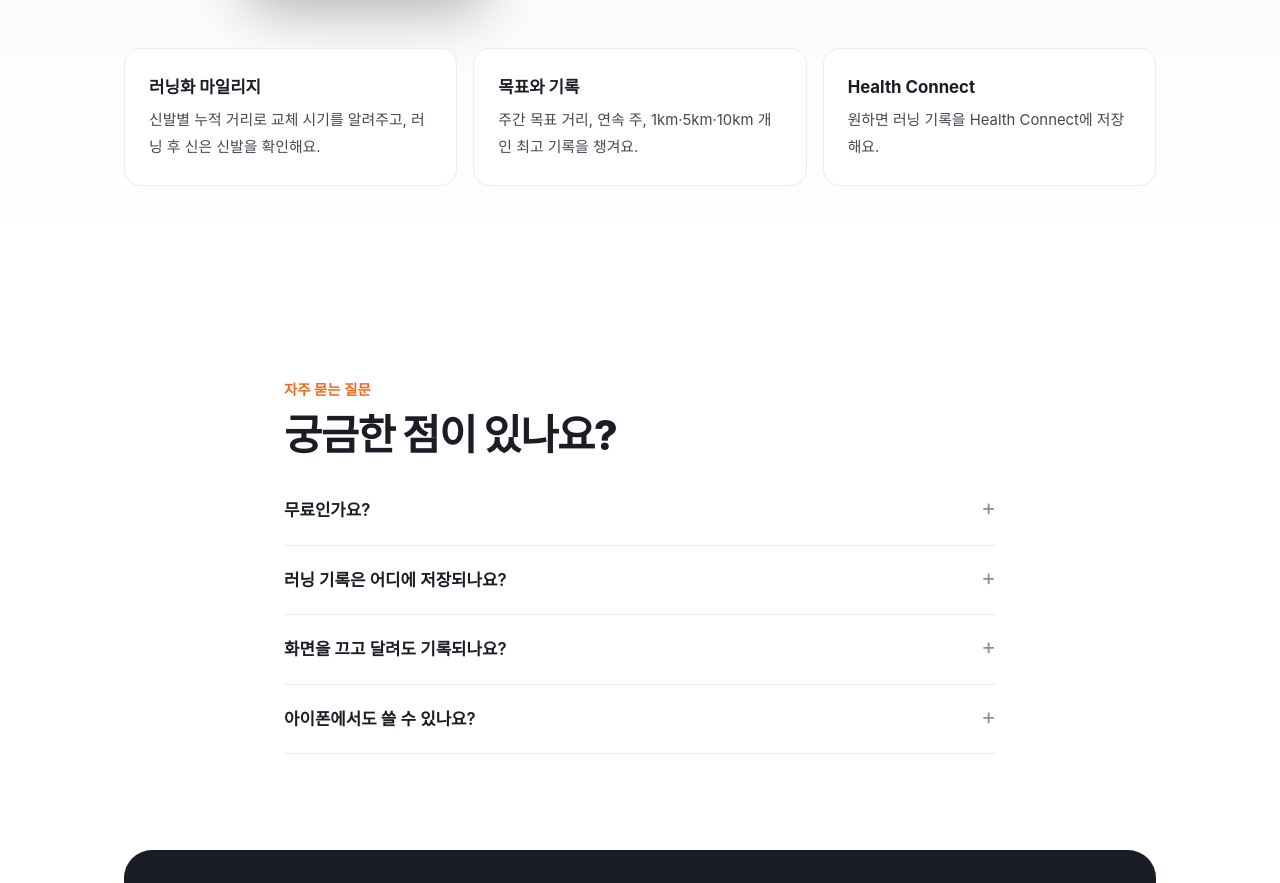
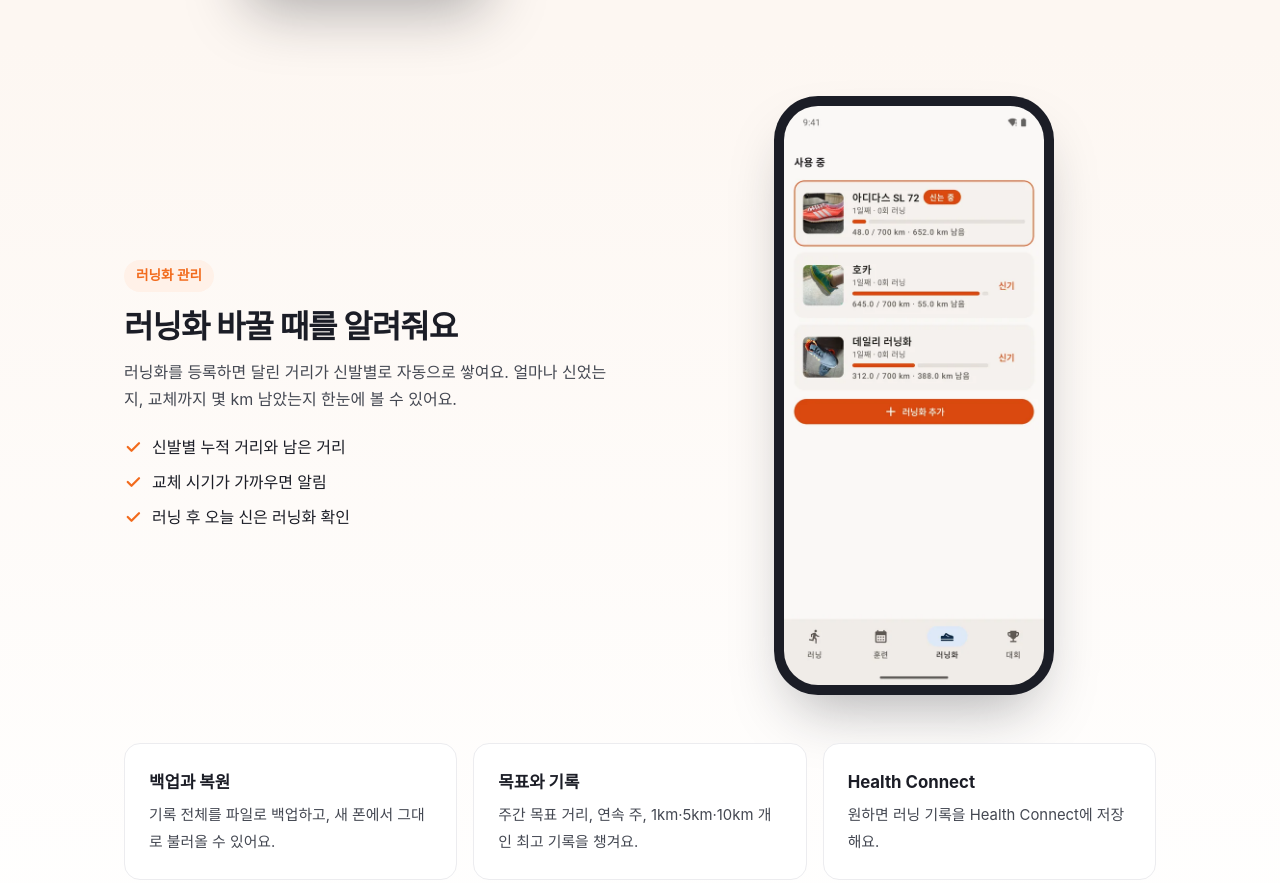
Before and after one commit to hamaraman/runner, a plain HTML site: page docs/index.html in a window 1280 px wide. Shown: the part 4520-5403 px from the top of the page. Drawn offline with Linux system fonts and the light colour scheme; a web font is replaced by a local one.

Commit message:
Add running shoes section to landing page (#91)
New feature row with a shoes tab screenshot. The "러닝화 마일리지"
mini card now duplicated the section, so it is replaced with
"백업과 복원".

Co-authored-by: Claude Opus 5.5 <noreply@anthropic.com>

```diff
--- a/docs/index.html
+++ b/docs/index.html
@@ -282,8 +282,18 @@
       </div>
     </div>
 
+    <div class="row flip reveal">
+      <div class="phone"><img src="img/06_shoes.webp" alt="러닝화 관리 화면" loading="lazy"></div>
+      <div>
+        <span class="tag">러닝화 관리</span>
+        <h3>러닝화 바꿀 때를 알려줘요</h3>
+        <p>러닝화를 등록하면 달린 거리가 신발별로 자동으로 쌓여요. 얼마나 신었는지, 교체까지 몇 km 남았는지 한눈에 볼 수 있어요.</p>
+        <ul class="check"><li>신발별 누적 거리와 남은 거리</li><li>교체 시기가 가까우면 알림</li><li>러닝 후 오늘 신은 러닝화 확인</li></ul>
+      </div>
+    </div>
+
     <div class="mini reveal">
-      <div><b>러닝화 마일리지</b><span>신발별 누적 거리로 교체 시기를 알려주고, 러닝 후 신은 신발을 확인해요.</span></div>
+      <div><b>백업과 복원</b><span>기록 전체를 파일로 백업하고, 새 폰에서 그대로 불러올 수 있어요.</span></div>
       <div><b>목표와 기록</b><span>주간 목표 거리, 연속 주, 1km·5km·10km 개인 최고 기록을 챙겨요.</span></div>
       <div><b>Health Connect</b><span>원하면 러닝 기록을 Health Connect에 저장해요.</span></div>
     </div>
```
Also changed, not shown: docs/img/06_shoes.webp (added).
